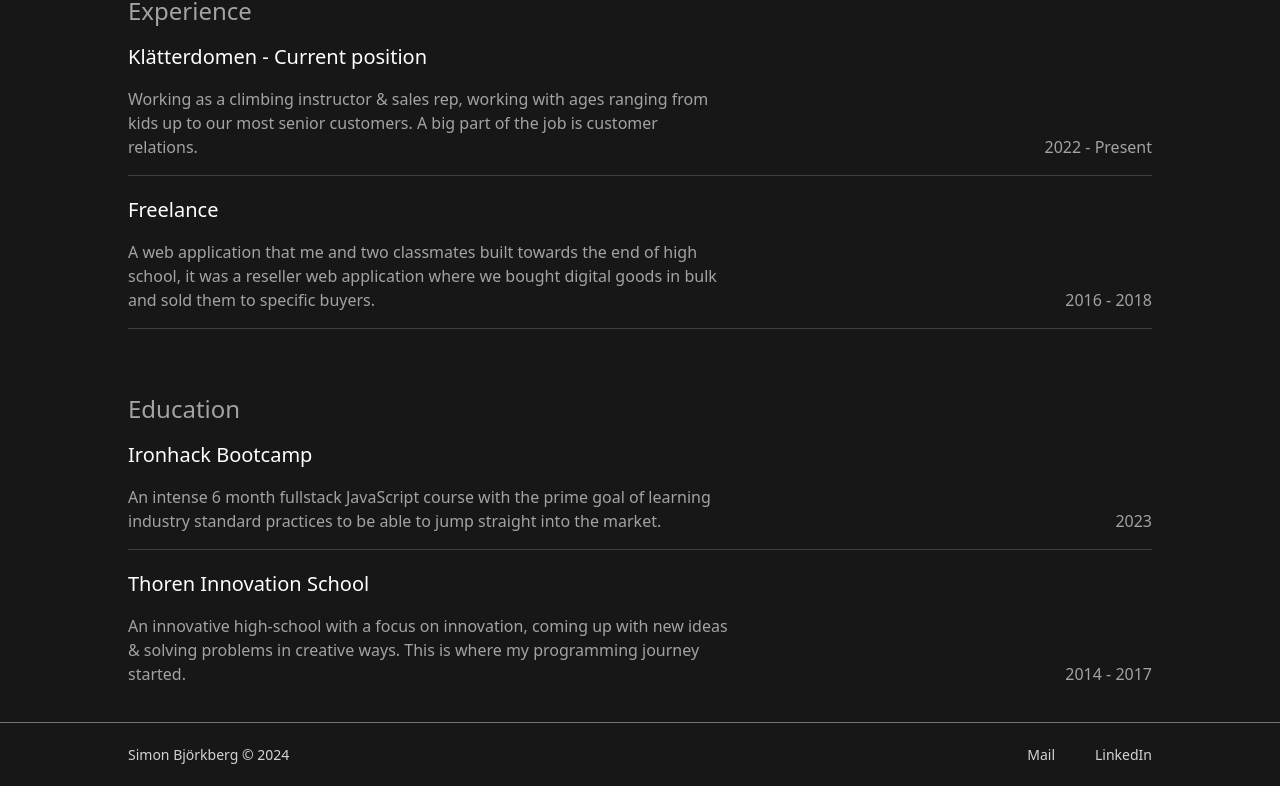
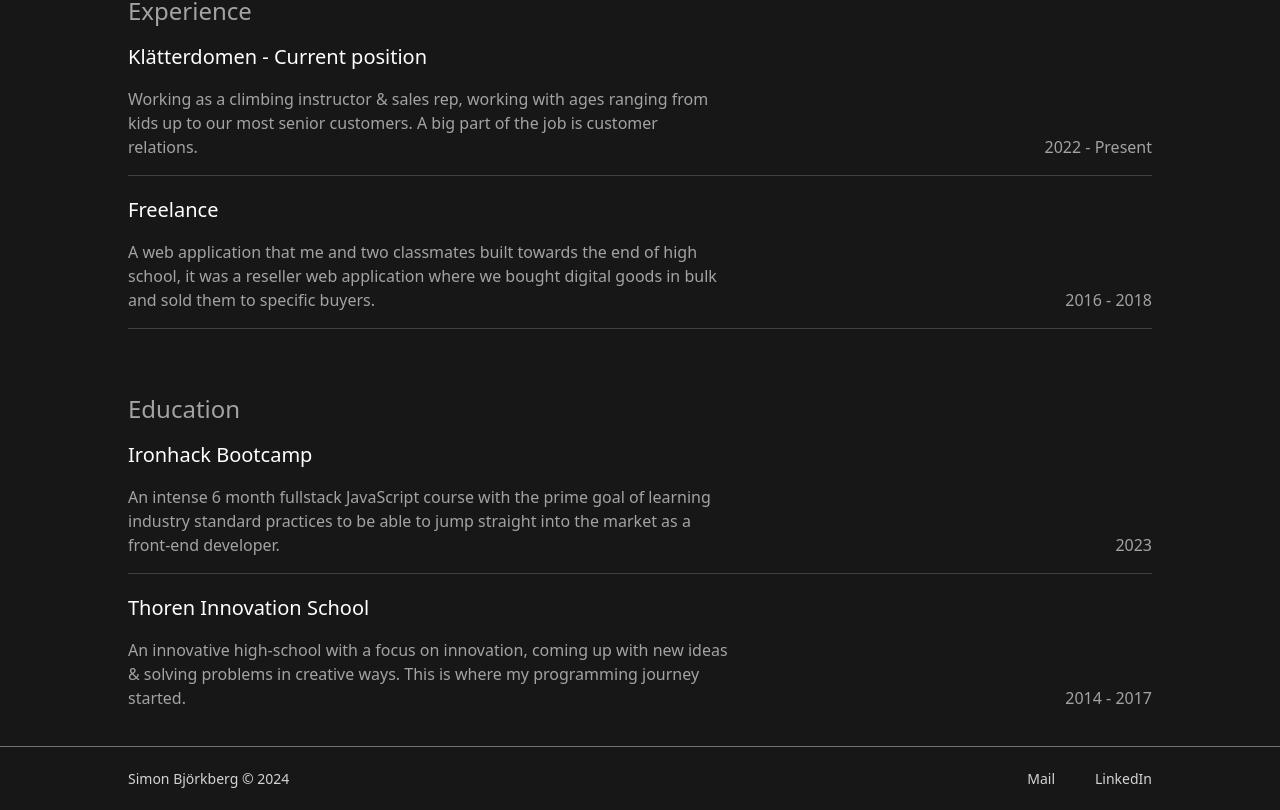
Before and after one commit to SimonBjorkberg/portfolio, a React (Create React App) app: page /info in a window 1280 px wide. Shown: the part 1986-2796 px from the top of the page. Before the commit the page ends 2772 px from the top, so only its background shows below. Built offline with nearby package versions, Linux system fonts and the light colour scheme.

Commit message:
Changed ironhack bootcamp description

```diff
--- a/src/pages/Info.js
+++ b/src/pages/Info.js
@@ -63,7 +63,7 @@ const Info = () => {
                 <div className='font-light border-b mb-5 border-neutral-700 flex lg:flex-row flex-col lg:justify-between h-fit'>
                     <div className='flex flex-col justify-between w-full'>
                         <h1 className='text-xl mb-4'>Ironhack Bootcamp</h1>
-                        <p className='lg:mb-4 mb-3 lg:w-1/2 md:min-w-[600px] text-neutral-400'>An intense 6 month fullstack JavaScript course with the prime goal of learning industry standard practices to be able to jump straight into the market.</p>
+                        <p className='lg:mb-4 mb-3 lg:w-1/2 md:min-w-[600px] text-neutral-400'>An intense 6 month fullstack JavaScript course with the prime goal of learning industry standard practices to be able to jump straight into the market as a front-end developer.</p>
                     </div>
                     <div className='my-auto lg:w-44 mb-4 lg:text-right text-neutral-400'>
                         2023
```
